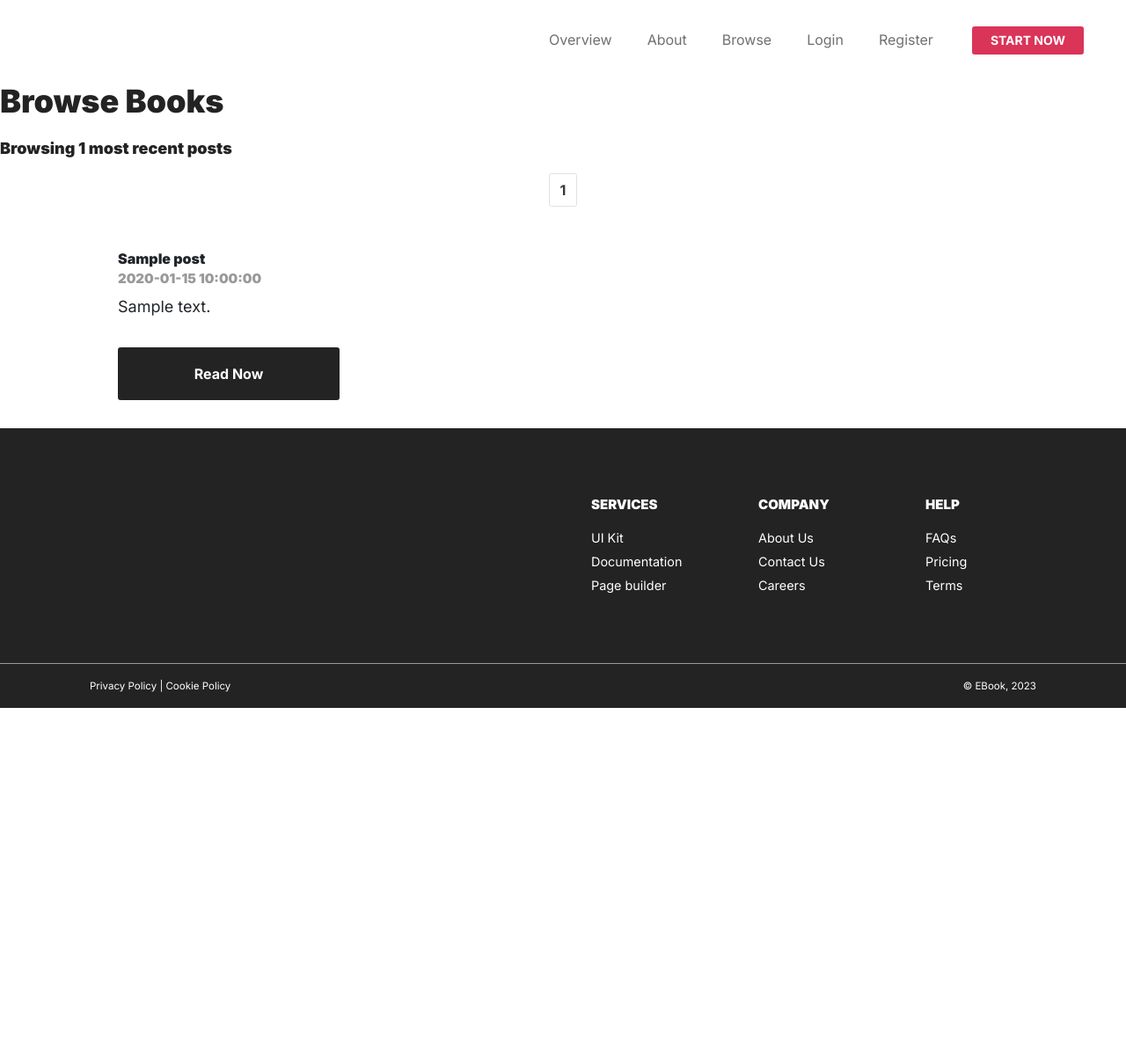
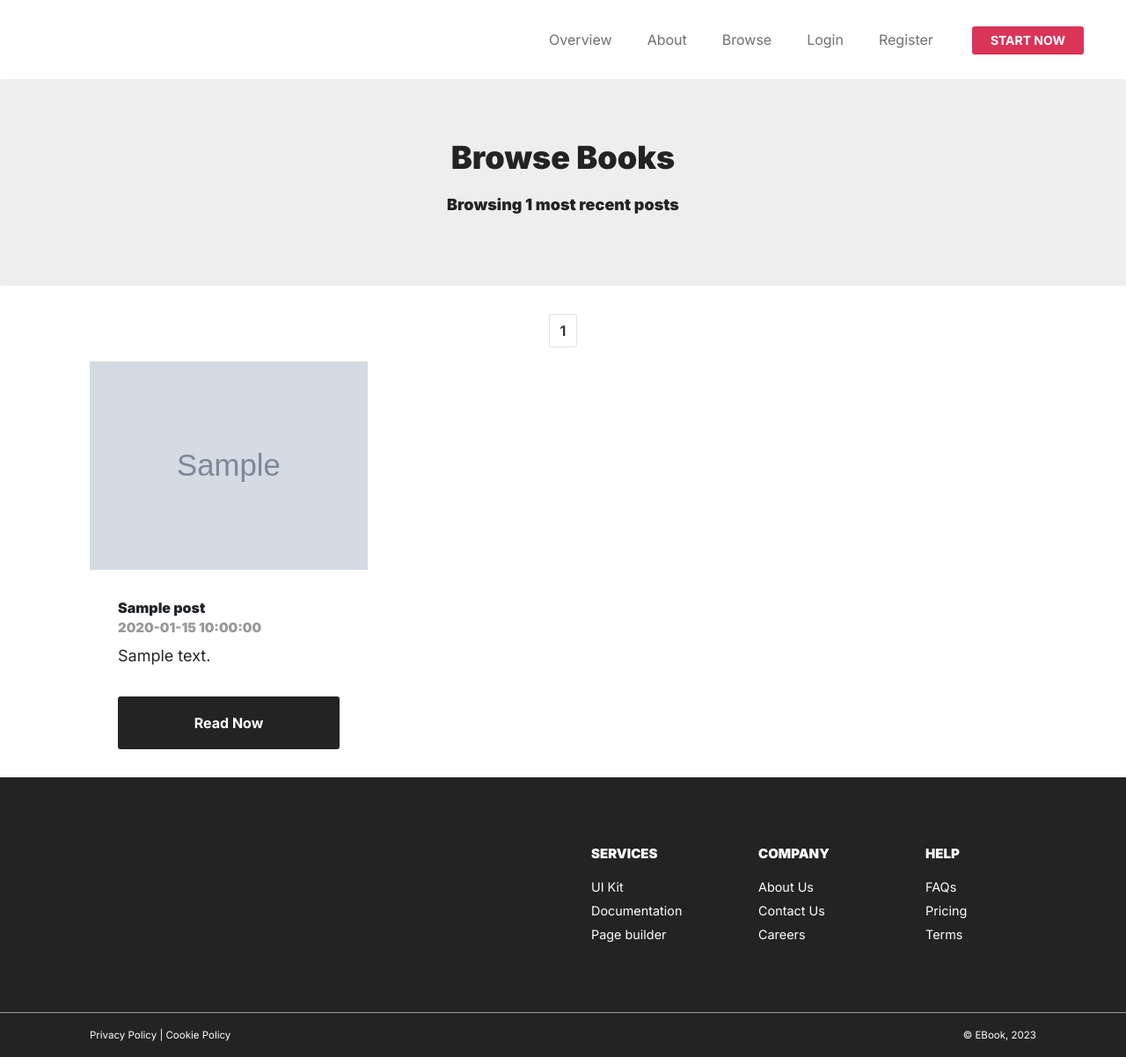
Before and after one commit to contactatfp/theLibrarians, a Flask app: page /browse in a window 1280 px wide. Shown: the whole page at 88% size. Before the commit the page ends 805 px from the top, so only its background shows below. Run offline with Flask 3, Linux system fonts and the light colour scheme; tables that the repository leaves empty hold one stand-in row (values such as "Sample post"); grey boxes marked "Sample" are stand-in pictures; parts of the project's set-up code (start-up, migrations or seed data) failed here and were passed over; some libraries are stand-ins or nearby versions.

Commit message:
Added book images to the Browse page

```diff
--- a/dev/templates/browse.html
+++ b/dev/templates/browse.html
@@ -1,8 +1,13 @@
 {% extends 'layout.html' %}
 {% block content %}
-<h1>{{title}}</h1>
+
+<div class="jumbotron text-center">
+	<h1>{{title}}</h1>
+	<h4> Browsing {{ posts.total }} most recent posts </h4>
+</div>
+
 <!--	<div class="mx auto" style="width: 200px;"> -->
-<h4> Browsing {{ posts.total }} most recent posts </h4>
+
 
 
 	<div class="container">
@@ -16,7 +21,7 @@
 				</li>
 			{% elif i==posts.page %}
 				<li class="page-item">
-					<a class="page-link font-weight-bold text-dark" }}>{{i}}</a>
+					<a class="page-link font-weight-bold text-dark">{{i}}</a>
 				</li>
 			{% else %}
 				<li class="page-item">
@@ -28,8 +33,9 @@
 		</ul>
 		<div class="row row-cols-3 g-4">
 		{% for p in posts %}
-			<div class="col">
+			<div class="col d-flex align-items-stretch">
 				<div class="card h-100 src=".../100px180/" alt="Card image cap">
+					<img class="card-img-top" src="{{p.image}}" alt="Card image cap">
 					<form action="{{ url_for('book') }}" method="GET" role="form" class="form-horizontal">
 						<div class="card-body d-flex flex-column">
 
--- a/dev/templates/form.html
+++ b/dev/templates/form.html
@@ -1,9 +1,12 @@
 {% extends 'layout.html' %}
 {% block content %}
+<div class="jumbotron text-center">
+    <h1 class="display-4">Let's Create A Book</h1><br>
+</div>
 <div class="container">
     <div class="py-5">
     <div class="content-section">
-        <h1 class="display-4">Let's Create A Book</h1><br>
+
         <form method="POST" action="">
             {{ form.hidden_tag() }}
             <fieldset class="form-group">
```
